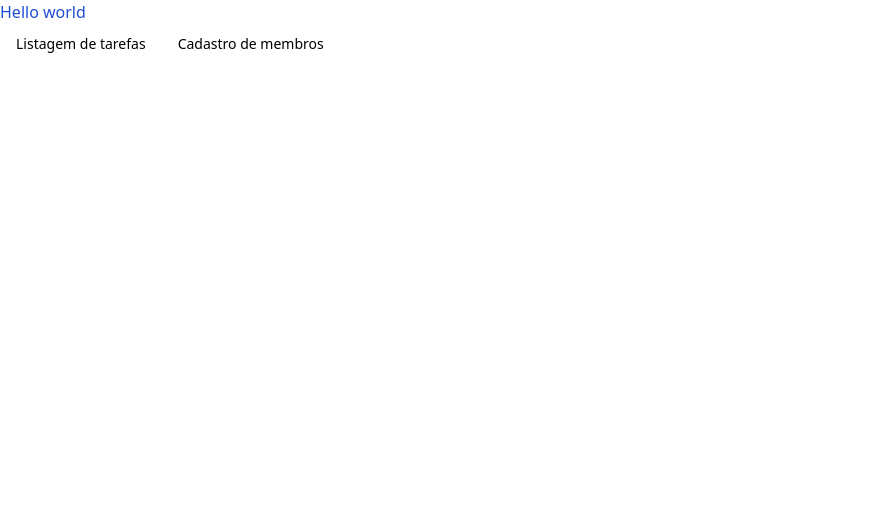
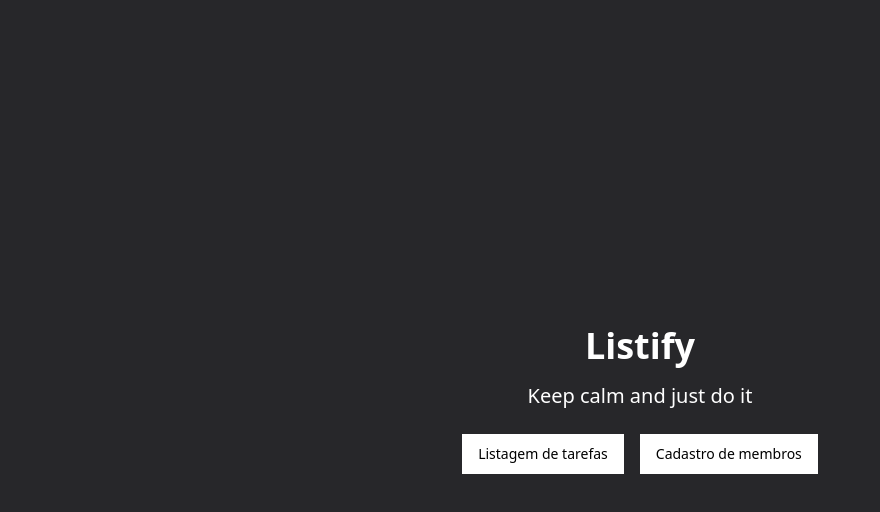
Before and after one commit to breno-gabriel/Desafio-NodeJs-toList, a React (Vite) app in the folder frontend/: page / in a window 1280 px wide. Shown: the top 512 px of the page, without its empty margins (0-880 px from the left). Built offline with nearby package versions, Linux system fonts and the light colour scheme.

Commit message:
:sparkles: feat: creating homePage

```diff
--- a/frontend/src/index.css
+++ b/frontend/src/index.css
@@ -2,6 +2,8 @@
 @tailwind components;
 @tailwind utilities;
 
-/* @import "tailwindcss/base";
-@import "tailwindcss/components";
-@import "tailwindcss/utilities"; */
+@layer base {
+    body {
+      @apply bg-zinc-800; /* Substitua 'bg-blue-500' pela cor desejada */
+    }
+  }
--- a/frontend/src/main.tsx
+++ b/frontend/src/main.tsx
@@ -1,10 +1,19 @@
-import React from 'react'
-import ReactDOM from 'react-dom/client'
-import './index.css'
-import Home from './pages/Home.tsx'
+import React from 'react';
+import ReactDOM from 'react-dom/client';
+import './index.css';
+import { BrowserRouter as Router, Route, Routes } from 'react-router-dom';
+import Home from './pages/Home';
+import TaskList from './pages/TaskList';
+import MemberRegistration from './pages/MemberRegistration';
 
 ReactDOM.createRoot(document.getElementById('root')!).render(
   <React.StrictMode>
-    <Home />
-  </React.StrictMode>,
-)
+    <Router>
+      <Routes>
+        <Route path="/" element={<Home />} />
+        <Route path="/task-list" element={<TaskList />} />
+        <Route path="/member-registration" element={<MemberRegistration />} />
+      </Routes>
+    </Router>
+  </React.StrictMode>
+);
--- a/frontend/src/pages/Home.tsx
+++ b/frontend/src/pages/Home.tsx
@@ -1,19 +1,20 @@
 import { Button } from "@/components/ui/button";
+import { useNavigate } from 'react-router-dom';
 
 function Home() {
 
+    const navigate = useNavigate();
+
     return (
-
-        <div>
-
-            <p className="text-blue-700">Hello world</p>
-
-            <Button>Listagem de tarefas</Button>
-            <Button>Cadastro de membros</Button>
+        <div className="flex flex-col items-center justify-center min-h-screen">
+            <h1 className="text-white text-4xl font-bold mb-4">Listify</h1>
+            <h3 className="text-white text-xl mb-6">Keep calm and just do it</h3>
+            <div className="space-x-4">
+                <Button onClick={() => navigate('/task-list')} className="bg-white rounded-lg">Listagem de tarefas</Button>
+                <Button onClick={() => navigate('/member-registration')} className="bg-white rounded-lg">Cadastro de membros</Button>
+            </div>
         </div>
-
     );
-
 }
 
 export default Home;
--- /dev/null
+++ b/frontend/src/pages/MemberRegistration.tsx
@@ -0,0 +1,13 @@
+function MemberRegistration() {
+
+    return (
+
+        <div>
+            registrar membros
+        </div>
+
+    );
+
+}
+
+export default MemberRegistration;
--- /dev/null
+++ b/frontend/src/pages/TaskList.tsx
@@ -0,0 +1,14 @@
+function TaskList() {
+
+    return (
+
+        <div>
+            lista tarefas
+        </div>
+
+    );
+
+
+}
+
+export default TaskList;
--- /dev/null
+++ b/package.json
@@ -0,0 +1,5 @@
+{
+  "dependencies": {
+    "react-router-dom": "^6.25.1"
+  }
+}
```
Also changed, not shown: 1 other file (tests, documents, lock files or other folders).
